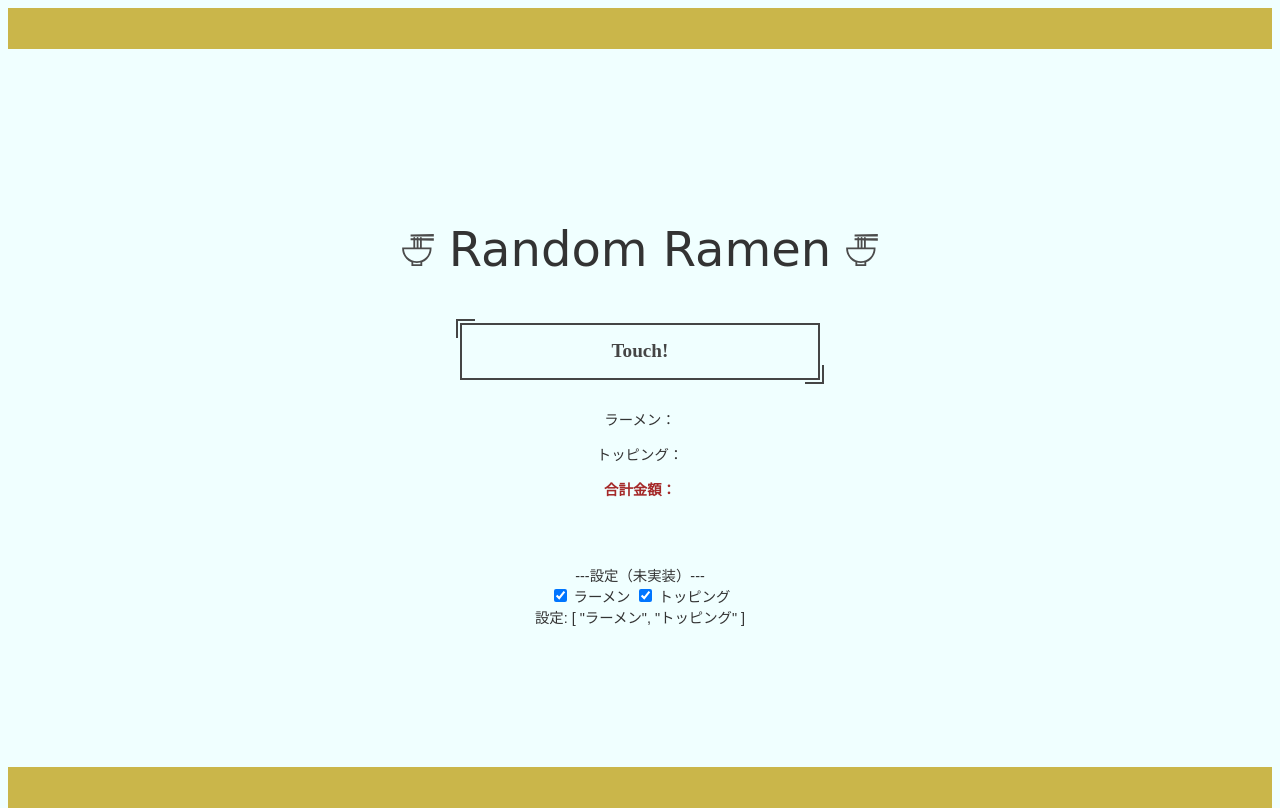
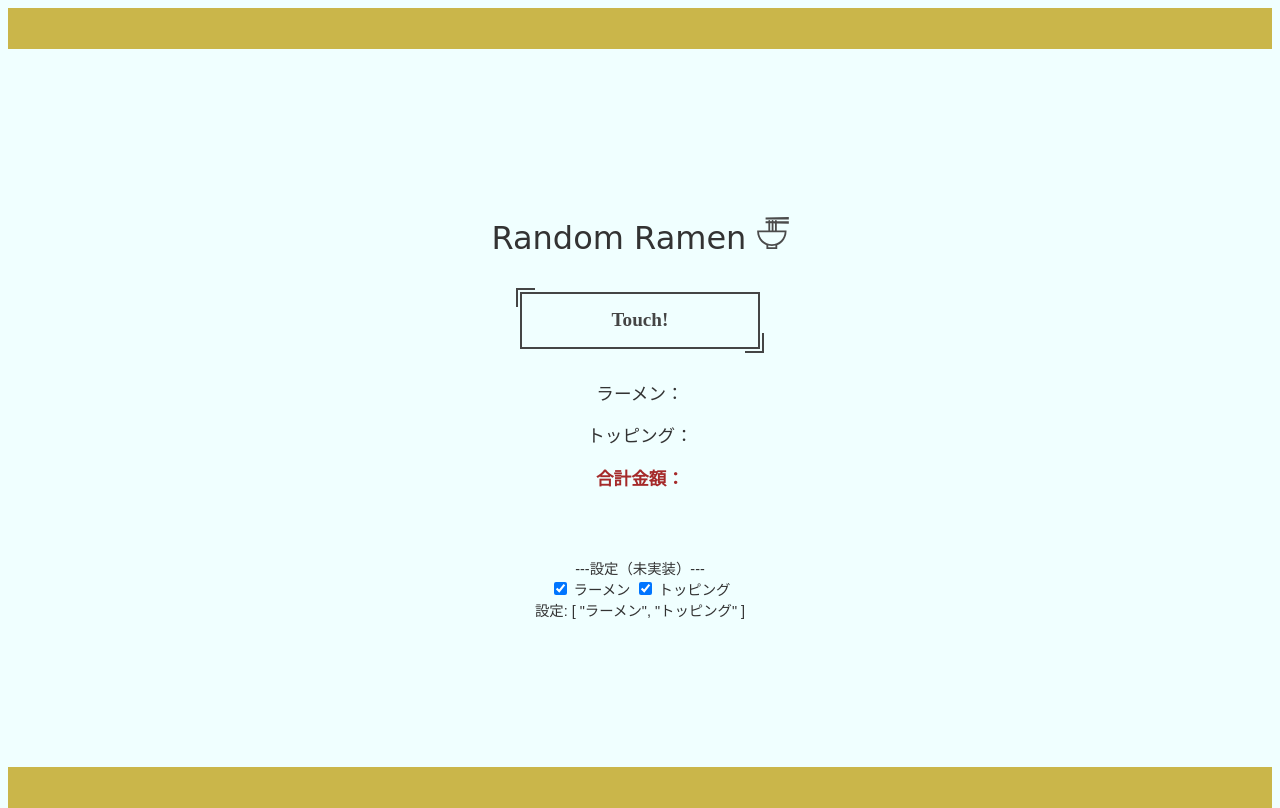
Before and after one commit to kztkn/ramen-master, a plain HTML site: page index.html in a window 1280 px wide. Drawn offline with nearby package versions, Linux system fonts and the light colour scheme; a web font is replaced by a local one.

Commit message:
サイズ感の調整

```diff
--- a/css/main.css
+++ b/css/main.css
@@ -1,5 +1,12 @@
 /* @import  url(https://fonts.googleapis.com/css?family=Montserrat); */
 @import url('https://fonts.googleapis.com/earlyaccess/hannari.css');
+
+
+
+html, body {
+  height: 100%;
+  overflow: hidden
+}
 
 html {
     -webkit-box-sizing: border-box;
@@ -16,8 +23,9 @@ body {
 
 }
 
+
 h1 {
-    font: 3rem 'Caveat', cursive,'ヒラギノ角ゴ pro W3';
+    font: 2rem 'Caveat', cursive,'ヒラギノ角ゴ pro W3';
 }
 
 h2 {
@@ -27,14 +35,18 @@ h2 {
   color:brown;
 }
 
+#main{
+  font-size: 1.1rem
+}
 #margin{
   padding-top: 50px;
   /* margin-top: 300px; */
 
 }
 
+
 button {color:#454545;background:transparent;border-width:2px;border-style: solid;border-color: #454545;position:relative;margin:0.7em;display:inline-block;padding:0.8em 1em;transition:all 0.3s ease-in-out;text-align:center;
-  font-family:comfortaa;font-weight:bold;width:50%;max-width: 360px;font-size:1.2rem}
+  font-family:comfortaa;font-weight:bold;width:50%;max-width: 240px;font-size:1.2rem}
   button:before, button:after {content:'';display:block;position:absolute;border-color:#454545;box-sizing:border-box;border-style:solid;width:1em;height:1em;transition:all 0.3s ease-in-out}
   button:before {top:-6px;left:-6px;border-width:2px 0 0 2px;z-index:5;}
   button:after {bottom:-6px;right:-6px;border-width:0 2px 2px 0;}
--- a/index.html
+++ b/index.html
@@ -17,7 +17,6 @@
     <header>　</header>
 
     <h1>
-        <img src="images/ramen.svg" width="32" height="32">
         Random Ramen
         <img src="images/ramen.svg" width="32" height="32">
     </h1>
@@ -44,7 +43,6 @@
         <span>設定: {{ checkedNames }}</span>
     </div>
     <footer>　</footer>
-
 
     <script>
         const button_se = new Audio('sound/gochuumonwodouzo_01.wav');
@@ -107,24 +105,6 @@
                 checkedNames: ['ラーメン', 'トッピング']
             }
         })
-
-        const windowHeight = window.innerHeight;   // windowの高さを取得
-
-        // <html>の高さを、windowsの高さいっぱいに設定
-        document.getElementById("content").style.height = windowHeight + "px";
-        // bodyはheight:100%
-        document.body.style.height = "100%";
-
-        // スクロールバー非表示
-        // スマホのときはbodyに、PCのときはhtmlにかけないと反映されないっぽいので分ける
-
-        const isSP = /iPhone|iPod|iPad|Android/i.test(navigator.userAgent);
-        if (isSP) {
-            document.body.style.overflowY = "hidden";
-        } else {
-            document.getElementById("content").style.overflowY = "hidden";
-        }
-
     </script>
 </body>
 
```
